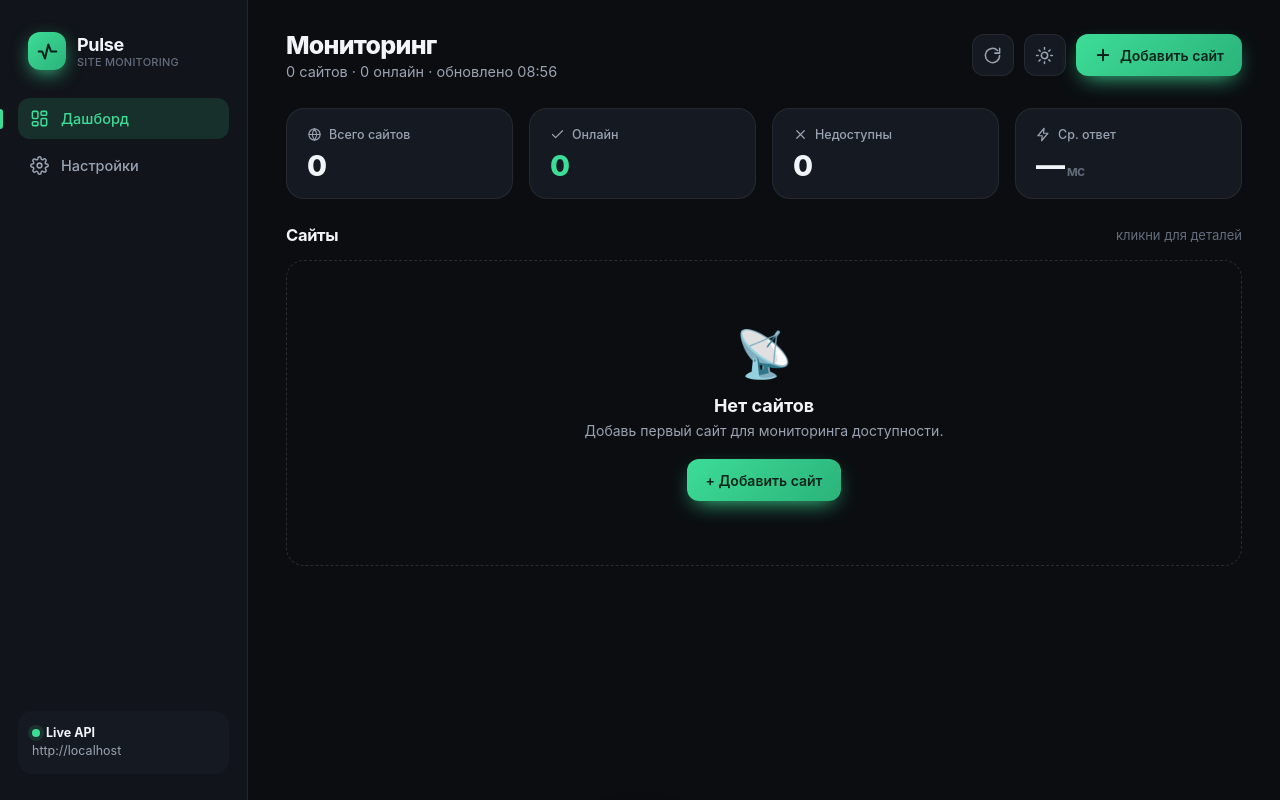
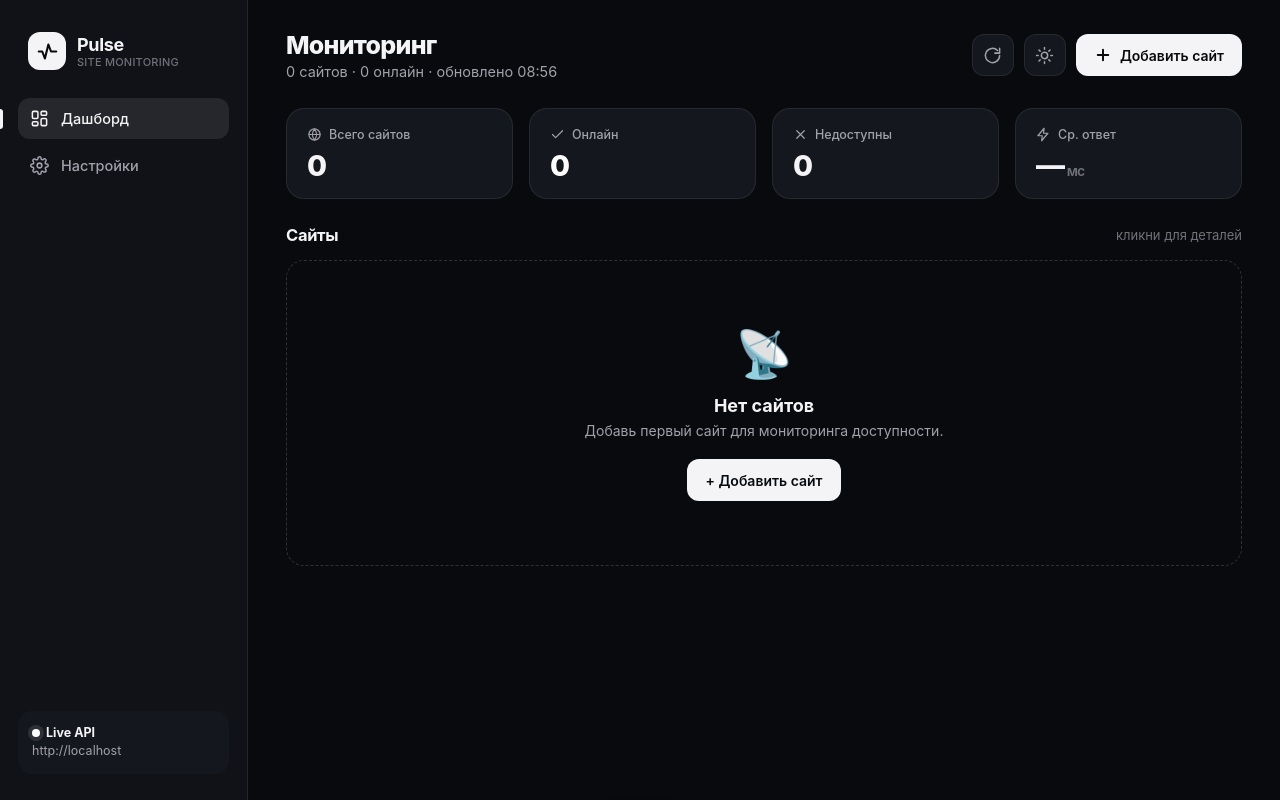
Before and after one commit to txltedxgod/sitemonitoring-ui, a FastAPI app: page /ui in a window 1280 px wide. Run offline with FastAPI, Linux system fonts and the light colour scheme; data that the repository does not hold is empty.

Commit message:
style(ui): convert pulse and styles to obsidian monochrome

```diff
--- a/app/static/pulse.html
+++ b/app/static/pulse.html
@@ -6,25 +6,28 @@
 <title>Pulse — Site Monitoring</title>
 <style>
 :root{
-  --accent:#3ddc97; --accent-2:#2bb37a; --accent-soft:rgba(61,220,151,.14);
-  --up:#3ddc97; --up-soft:rgba(61,220,151,.13);
-  --down:#ff5a6a; --down-soft:rgba(255,90,106,.13);
-  --warn:#ff9f43;
+  --up:#e4e4e7; --up-soft:rgba(255,255,255,.10);
+  --down:#71717a; --down-soft:rgba(113,113,122,.16);
+  --warn:#a1a1aa;
   --radius:18px; --radius-sm:12px; --ease:cubic-bezier(.22,1,.36,1);
   --font:'Inter',-apple-system,BlinkMacSystemFont,'Segoe UI',Roboto,Helvetica,Arial,sans-serif;
   --mono:'SF Mono',ui-monospace,'Roboto Mono',Menlo,Consolas,monospace;
 }
 [data-theme="dark"]{
-  --bg:#0b0d11; --bg-2:#11141a; --surface:#151921; --surface-2:#1b2029;
-  --border:rgba(255,255,255,.07); --border-strong:rgba(255,255,255,.13);
-  --text:#f1f4f8; --text-2:#9aa3b2; --text-3:#646d7d;
-  --shadow:0 12px 44px -14px rgba(0,0,0,.7); --track:rgba(255,255,255,.08);
+  --bg:#090a0d; --bg-2:#101217; --surface:#15171e; --surface-2:#1b1d26;
+  --border:rgba(255,255,255,.08); --border-strong:rgba(255,255,255,.16);
+  --text:#f4f4f6; --text-2:#a1a1aa; --text-3:#71717a;
+  --accent:#f4f4f6; --accent-contrast:#090a0d; --accent-soft:rgba(255,255,255,.09);
+  --up:#ffffff; --up-soft:rgba(255,255,255,.11); --down:#71717a; --down-soft:rgba(113,113,122,.18);
+  --shadow:0 12px 40px -14px rgba(0,0,0,.7); --track:rgba(255,255,255,.08);
 }
 [data-theme="light"]{
-  --bg:#f4f6fa; --bg-2:#eaeef4; --surface:#ffffff; --surface-2:#f5f7fb;
-  --border:rgba(15,23,42,.08); --border-strong:rgba(15,23,42,.15);
-  --text:#0f172a; --text-2:#54607a; --text-3:#8b95a8;
-  --shadow:0 12px 40px -18px rgba(15,23,42,.25); --track:rgba(15,23,42,.07);
+  --bg:#f5f6f8; --bg-2:#eceef2; --surface:#ffffff; --surface-2:#f4f5f8;
+  --border:rgba(15,23,42,.08); --border-strong:rgba(15,23,42,.16);
+  --text:#0f172a; --text-2:#52525b; --text-3:#858894;
+  --accent:#0f172a; --accent-contrast:#ffffff; --accent-soft:rgba(15,23,42,.08);
+  --up:#0f172a; --up-soft:rgba(15,23,42,.09); --down:#94a3b8; --down-soft:rgba(148,163,184,.18);
+  --shadow:0 12px 36px -18px rgba(15,23,42,.22); --track:rgba(15,23,42,.07);
 }
 *{box-sizing:border-box;margin:0;padding:0}
 html,body{height:100%}
@@ -37,8 +40,8 @@ button{font-family:inherit;cursor:pointer;border:none;background:none;color:inhe
   border-right:1px solid var(--border);display:flex;flex-direction:column;gap:6px;transition:background .5s var(--ease)}
 .brand{display:flex;align-items:center;gap:11px;padding:6px 10px 22px}
 .brand-logo{width:38px;height:38px;border-radius:12px;display:grid;place-items:center;
-  background:linear-gradient(135deg,var(--accent),var(--accent-2));box-shadow:0 6px 20px -5px var(--accent)}
-.brand-logo svg{width:21px;height:21px}
+  background:var(--accent);color:var(--accent-contrast)}
+.brand-logo svg{width:21px;height:21px;stroke:var(--accent-contrast)}
 .brand h1{font-size:18px;font-weight:730;letter-spacing:-.02em}
 .brand small{display:block;font-size:11px;color:var(--text-3);font-weight:500;letter-spacing:.02em}
 .nav-item{display:flex;align-items:center;gap:12px;padding:11px 12px;border-radius:12px;color:var(--text-2);
@@ -63,9 +66,8 @@ button{font-family:inherit;cursor:pointer;border:none;background:none;color:inhe
 .icon-btn.spin svg{animation:spin .8s linear}
 @keyframes spin{to{transform:rotate(360deg)}}
 .btn-primary{display:flex;align-items:center;gap:8px;padding:0 18px;height:42px;border-radius:12px;font-size:14px;
-  font-weight:600;color:#06241a;background:linear-gradient(135deg,var(--accent),var(--accent-2));
-  box-shadow:0 8px 22px -8px var(--accent);transition:.2s var(--ease)}
-.btn-primary:hover{transform:translateY(-1px)}.btn-primary:active{transform:scale(.98)}
+  font-weight:600;color:var(--accent-contrast);background:var(--accent);transition:.2s var(--ease)}
+.btn-primary:hover{transform:translateY(-1px);opacity:.9}.btn-primary:active{transform:scale(.98)}
 .btn-primary svg{width:18px;height:18px;stroke-width:2.6}
 .stat-row{display:grid;grid-template-columns:repeat(4,1fr);gap:16px;margin-bottom:26px}
 .stat{background:var(--surface);border:1px solid var(--border);border-radius:var(--radius);padding:18px 20px;transition:.25s var(--ease)}
@@ -132,17 +134,17 @@ button{font-family:inherit;cursor:pointer;border:none;background:none;color:inhe
 .btn-ghost{flex:1;height:46px;border-radius:12px;font-size:14px;font-weight:600;color:var(--text-2);
   background:var(--surface-2);border:1px solid var(--border);transition:.2s var(--ease)}
 .btn-ghost:hover{color:var(--text);border-color:var(--border-strong)}
-.btn-save{flex:1.4;height:46px;border-radius:12px;font-size:14px;font-weight:650;color:#06241a;
-  background:linear-gradient(135deg,var(--accent),var(--accent-2));box-shadow:0 8px 22px -8px var(--accent);transition:.2s var(--ease)}
-.btn-save:hover{transform:translateY(-1px)}
+.btn-save{flex:1.4;height:46px;border-radius:12px;font-size:14px;font-weight:650;color:var(--accent-contrast);
+  background:var(--accent);transition:.2s var(--ease)}
+.btn-save:hover{transform:translateY(-1px);opacity:.9}
 .detail-grid{display:grid;grid-template-columns:repeat(4,1fr);gap:16px;margin-bottom:18px}
 .mini-stat{background:var(--surface);border:1px solid var(--border);border-radius:var(--radius);padding:17px 19px}
 .mini-stat .l{font-size:12px;color:var(--text-2);font-weight:500}
 .mini-stat .v{font-size:24px;font-weight:740;letter-spacing:-.03em;margin-top:7px}
 .panel{background:var(--surface);border:1px solid var(--border);border-radius:var(--radius);padding:22px 24px}
 .bars{display:flex;align-items:flex-end;gap:4px;height:150px;padding-top:10px}
-.bars .bar{flex:1;border-radius:5px 5px 2px 2px;background:linear-gradient(180deg,var(--accent),var(--accent-2));min-height:3px;transition:height .5s var(--ease);position:relative}
-.bars .bar.bad{background:linear-gradient(180deg,var(--down),#d63d4d)}
+.bars .bar{flex:1;border-radius:5px 5px 2px 2px;background:var(--accent);min-height:3px;transition:height .5s var(--ease);position:relative}
+.bars .bar.bad{background:var(--down)}
 .back-btn{display:flex;align-items:center;gap:7px;font-size:14px;font-weight:600;color:var(--text-2);margin-bottom:18px;transition:.18s}
 .back-btn:hover{color:var(--text)}.back-btn svg{width:17px;height:17px}
 table{width:100%;border-collapse:collapse;font-size:13.5px}
@@ -172,7 +174,7 @@ td.mono{font-family:var(--mono);font-size:12.5px}
 <div class="app">
   <aside class="sidebar">
     <div class="brand">
-      <div class="brand-logo"><svg viewBox="0 0 24 24" fill="none" stroke="#06241a" stroke-width="2.4" stroke-linecap="round" stroke-linejoin="round"><path d="M2 12h4l3 8 4-16 3 8h6"/></svg></div>
+      <div class="brand-logo"><svg viewBox="0 0 24 24" fill="none" stroke="currentColor" stroke-width="2.4" stroke-linecap="round" stroke-linejoin="round"><path d="M2 12h4l3 8 4-16 3 8h6"/></svg></div>
       <div><h1>Pulse</h1><small>SITE MONITORING</small></div>
     </div>
     <button class="nav-item active" data-view="dashboard"><svg viewBox="0 0 24 24" fill="none" stroke="currentColor" stroke-linecap="round" stroke-linejoin="round"><rect x="3" y="3" width="7" height="9" rx="1.5"/><rect x="14" y="3" width="7" height="5" rx="1.5"/><rect x="14" y="12" width="7" height="9" rx="1.5"/><rect x="3" y="16" width="7" height="5" rx="1.5"/></svg><span>Дашборд</span></button>
@@ -433,7 +435,7 @@ td.mono{font-family:var(--mono);font-size:12.5px}
     async checkNow(id){toast('Проверяю…');try{await checkNow(id);await render();toast('Проверка выполнена ✓');}catch(e){toast('Ошибка: '+e.message,true);}},
     confirmDelete(id,name){
       document.getElementById('modal').innerHTML=`<h3>Удалить сайт?</h3><p style="color:var(--text-2);font-size:14.5px;line-height:1.5;margin-bottom:8px">«${esc(name)}» будет удалён вместе со всей историей проверок. Действие необратимо.</p>
-        <div class="modal-foot"><button class="btn-ghost" onclick="Pulse.closeModal()">Отмена</button><button class="btn-save" style="background:linear-gradient(135deg,var(--down),#d63d4d);color:#fff;box-shadow:none" onclick="Pulse.doDelete(${id})">Удалить</button></div>`;
+        <div class="modal-foot"><button class="btn-ghost" onclick="Pulse.closeModal()">Отмена</button><button class="btn-save" style="background:var(--down);color:#ffffff" onclick="Pulse.doDelete(${id})">Удалить</button></div>`;
       document.getElementById('overlay').classList.add('show');
     },
     async doDelete(id){try{await delSite(id);this.closeModal();view='dashboard';detailId=null;document.querySelectorAll('.nav-item').forEach(n=>n.classList.toggle('active',n.dataset.view==='dashboard'));await render();toast('Сайт удалён');}catch(e){toast('Ошибка: '+e.message,true);}},
```
Also changed, not shown: app/static/styles.css (+17 -17 lines).
